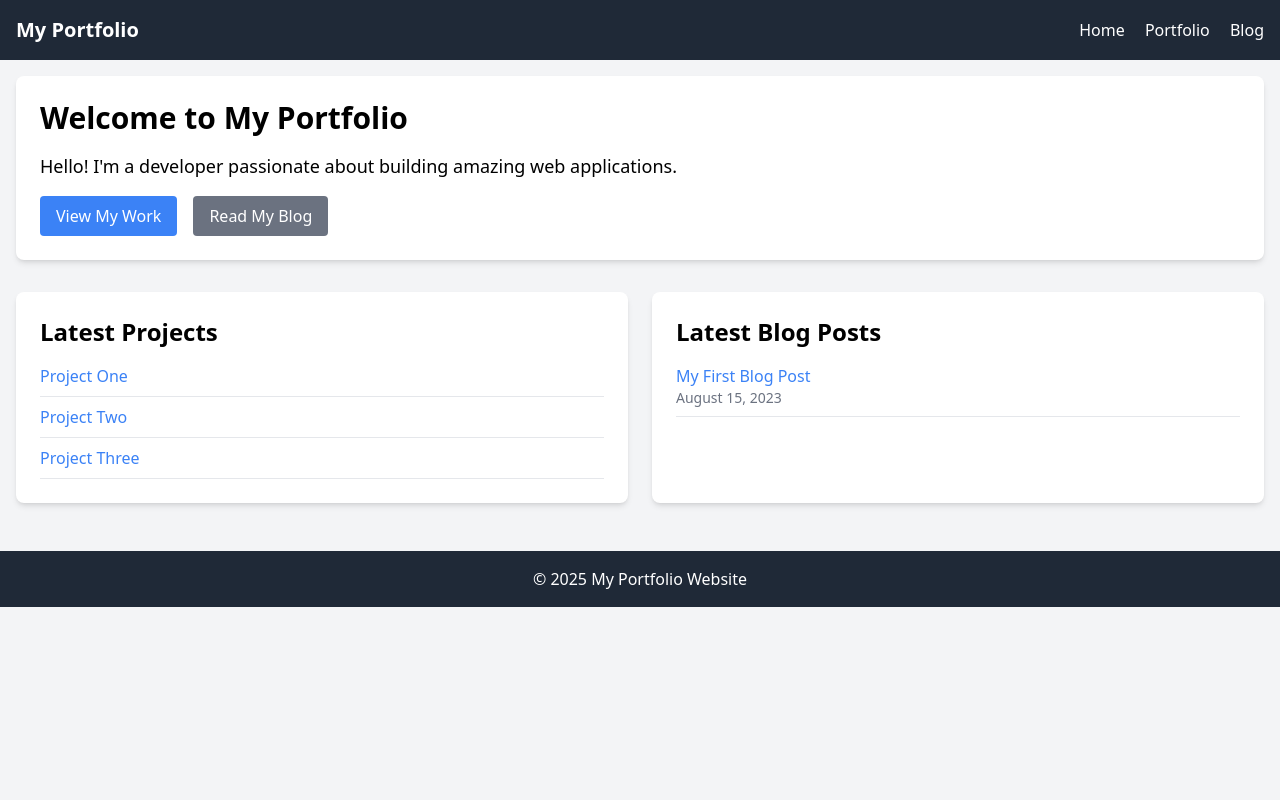
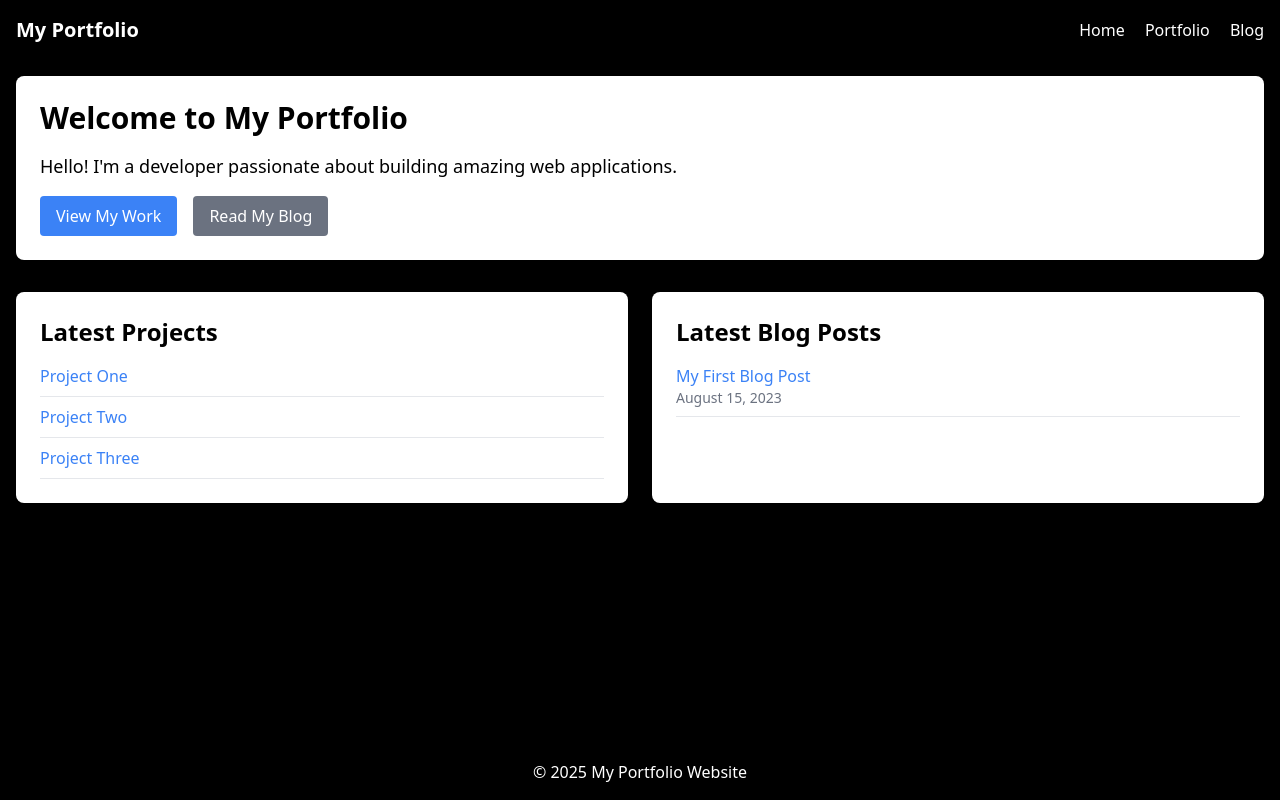
Before and after one commit to KialHarrison/personal-website, a Flask app: page / in a window 1280 px wide. Run offline with Flask 3, Linux system fonts and the light colour scheme; some libraries are stand-ins or nearby versions.

Commit message:
Update base HTML template for improved styling and layout

```diff
--- a/templates/base.html
+++ b/templates/base.html
@@ -6,8 +6,8 @@
 		<title>{% block title %}Personal Website{% endblock %}</title>
 		<script src="https://cdn.tailwindcss.com"></script>
 	</head>
-	<body class="bg-gray-100 min-h-screen">
-		<nav class="bg-gray-800 text-white p-4">
+	<body class="bg-black min-h-screen flex flex-col">
+		<nav class="bg-black text-white p-4">
 			<div class="container mx-auto flex justify-between items-center">
 				<a href="/" class="text-xl font-bold">My Portfolio</a>
 				<div class="space-x-4">
@@ -18,9 +18,9 @@
 			</div>
 		</nav>
 
-		<main class="container mx-auto p-4">{% block content %}{% endblock %}</main>
+		<main class="container mx-auto p-4 flex-grow">{% block content %}{% endblock %}</main>
 
-		<footer class="bg-gray-800 text-white p-4 mt-8">
+		<footer class="bg-black text-white p-4 mt-auto">
 			<div class="container mx-auto text-center">
 				&copy; {{ 'year'|now }} My Portfolio Website
 			</div>
```
